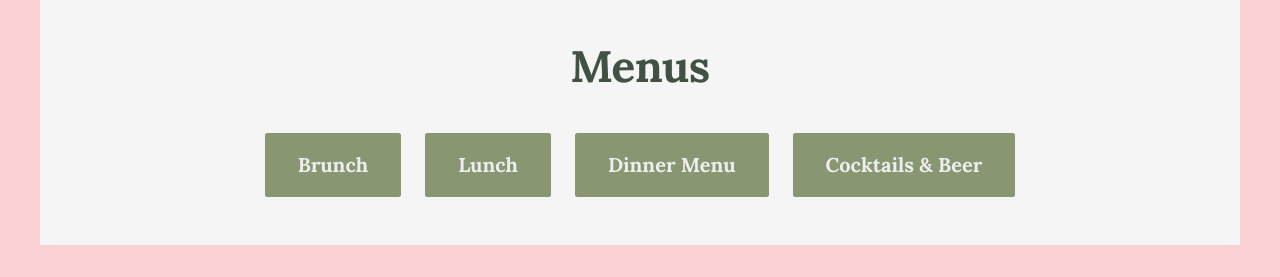
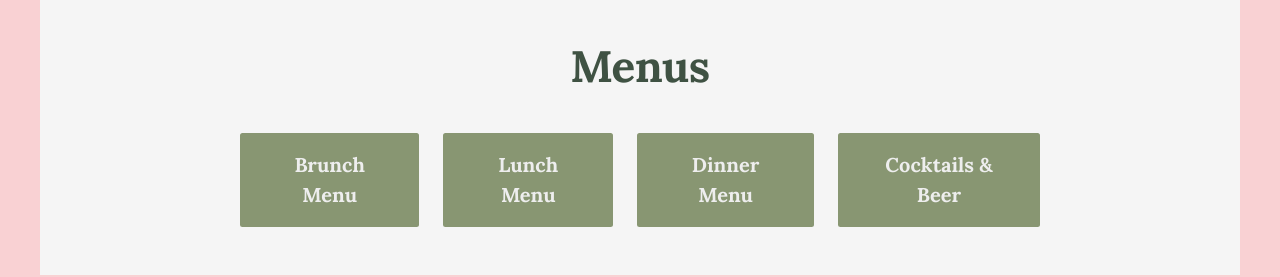
Before and after one commit to emmakatharyn/sugar-and-rye-website, a plain HTML site: page index.html in a window 1280 px wide. Shown: the part 2120-2397 px from the top of the page. Drawn offline with nearby package versions, Linux system fonts and the light colour scheme; a script that the page names is missing; a web font is replaced by a local one.

Commit message:
correct the menu links to go to menu.html

```diff
--- a/index.html
+++ b/index.html
@@ -157,28 +157,28 @@
 
           <div class="menu-links-box">
             <a
-              href="brunch.html"
+              href="menu.html#brunch"
               id="brunch-menu-link"
               class="btn"
               target="_blank"
-              >Brunch</a
+              >Brunch Menu</a
             >
             <a
-              href="lunch.html"
+              href="menu.html#lunch"
               id="lunch-menu-link"
               class="btn"
               target="_blank"
-              >Lunch</a
+              >Lunch Menu</a
             >
             <a
-              href="images/Dinner-Menu-4-Print.pdf"
+              href="menu.html#dinner"
               id="dinnerMenu"
               class="btn"
               target="_blank"
               >Dinner Menu</a
             >
             <a
-              href="/images/pdf_20230108_121245_0000.pdf"
+              href="menu.html#drinks"
               id="boozeyMenu"
               class="btn"
               target="_blank"
```
